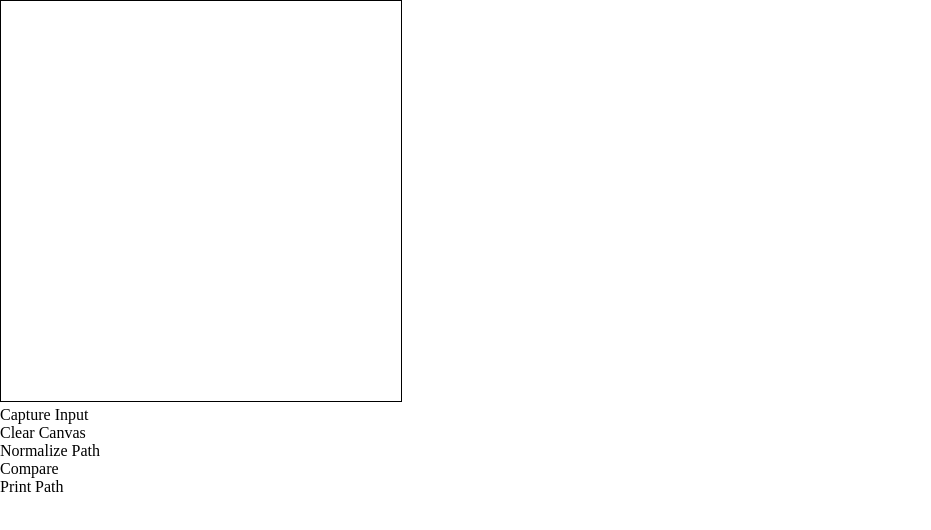
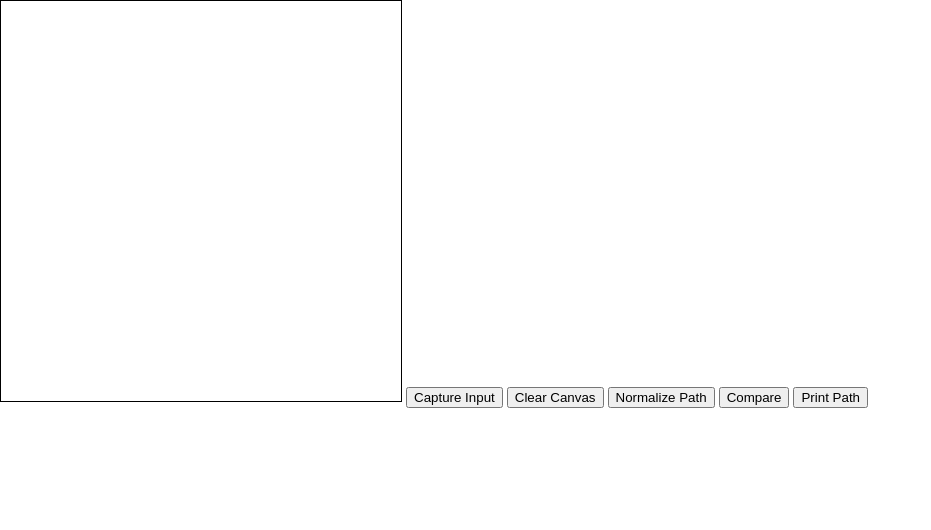
Before and after one commit to jeffyoung23/MotionSense, a plain HTML site: page MotionSense.html in a window 1280 px wide. Shown: the whole page, without its empty margins (0-931 px from the left). Drawn offline with nearby package versions, Linux system fonts and the light colour scheme.

Commit message:
changed divs to buttons

```diff
--- a/MotionSense.html
+++ b/MotionSense.html
@@ -7,18 +7,12 @@
 <link rel="stylesheet" type="text/css" href="CSS/MotionSenseStyle.css">
 </head>
 <body>
-<div id = "console">
-<div id = "input_console">
-<canvas id="input_canvas" width="400" height="400"></canvas>
-</div>
-<div id = "right_console">
-<div class="button" id="capture_input" onClick="saveImage()">Capture Input</div>
-<div class="button" id="clear_canvas" onClick="clear_canvas()">Clear Canvas</div>
-<div class="button" id="normalize_path" onClick="normalize_path()">Normalize Path</div>
-<div class="button" id="compare" onClick="compare()">Compare</div>
-<div class="button" id="print_path" onClick="print_path()">Print Path</div>
-<div id="saved_images"></div>
-</div>
-</div>
+<canvas id = "input_canvas" width = "400" height = "400"></canvas>
+<button type = "button" id = "capture_input" onClick = "saveImage()">Capture Input</button>
+<button type = "button" id = "clear_canvas" onClick = "clear_canvas()">Clear Canvas</button>
+<button type = "button" id = "normalize_path" onClick = "normalize_path()">Normalize Path</button>
+<button type = "button" id = "compare" onClick = "compare()">Compare</button>
+<button type = "button" id = "print_path" onClick = "print_path()">Print Path</button>
+<div id = "saved_images"></div>
 </body>
 </html>
```
